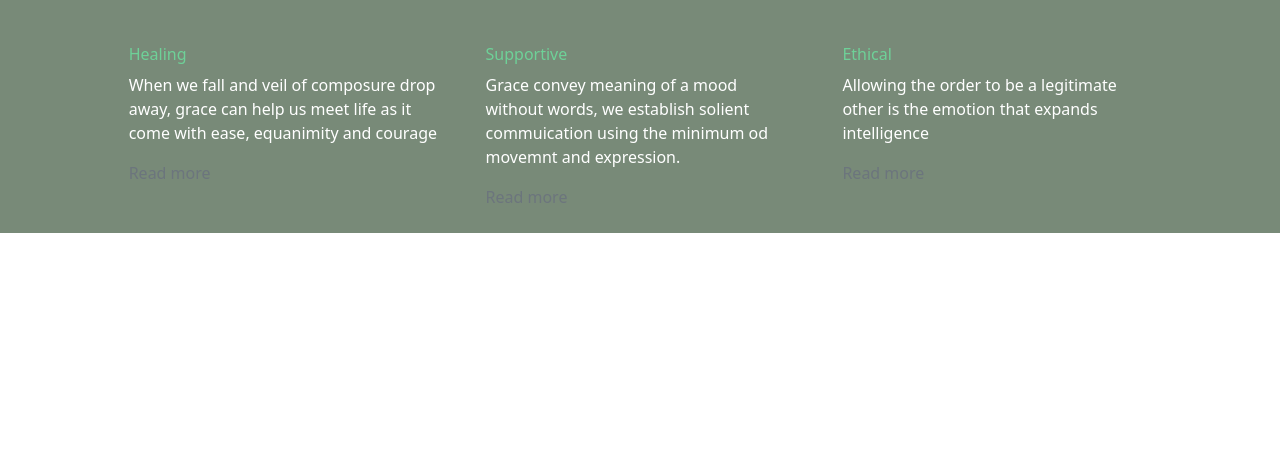
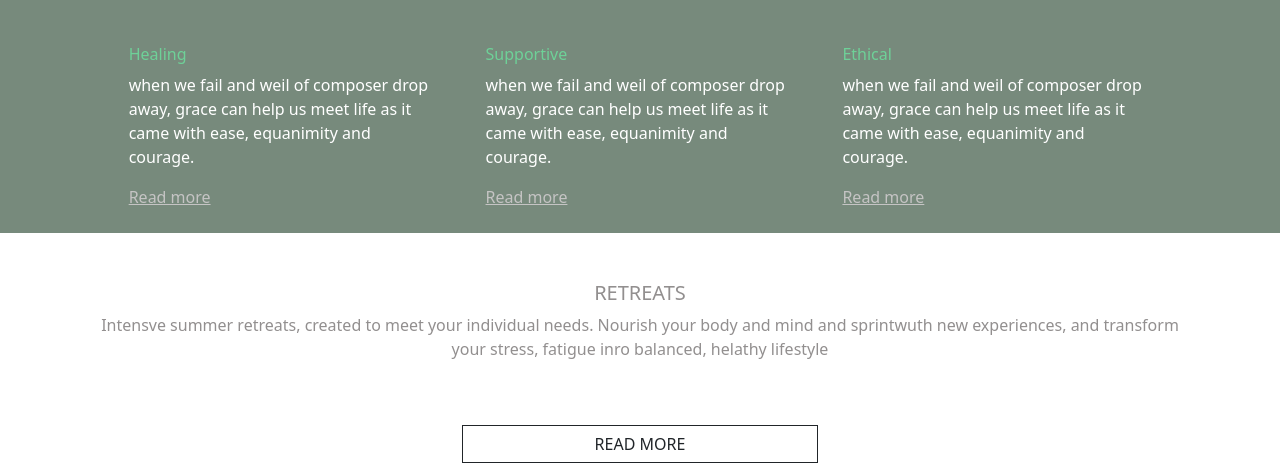
Before and after one commit to Fakhra99/Assignment03, a plain HTML site: page index.html in a window 1280 px wide. Shown: the part 779-1242 px from the top of the page. Before the commit the page ends 1012 px from the top, so only its background shows below. Drawn offline with nearby package versions, Linux system fonts and the light colour scheme.

Commit message:
Added section 5 and modified section 4

```diff
--- a/index.html
+++ b/index.html
@@ -117,7 +117,7 @@
       </div>
 
       <!-- section4 -->
-        <div class="container-fluid section4">
+    <div class="container-fluid" style="background-color: #778a7c">
       <div class="col-10 offset-1">
         <div class="row">
           <div class="logo1 col-lg-4 col-md-4 col-12 p-4">
@@ -127,9 +127,10 @@
               </div>
               <h6 class="cheading">Healing</h6>
               <p class="text-white">
-                When we fall and veil of composure drop away, grace can help us meet life as it come with ease, equanimity and courage
+                when we fail and weil of composer drop away, grace can help us
+                meet life as it came with ease, equanimity and courage.
               </p>
-              <a href="#" class="link-secondary link-underline-opacity-0">Read more</a>
+              <a href="#" class="link link-underline-opacity-0 mb-5" style="color: rgb(197, 196, 196);">Read more</a>
             </div>
           </div>
           <div class="logo2 col-lg-4 col-md-4 col-12 p-4">
@@ -139,9 +140,10 @@
               </div>
               <h6 class="cheading">Supportive</h6>
               <p class="text-white">
-                Grace convey meaning of a mood without words, we establish solient commuication using the minimum od movemnt and expression.
+                when we fail and weil of composer drop away, grace can help us
+                meet life as it came with ease, equanimity and courage.
               </p>
-              <a href="#" class="link-secondary link-underline-opacity-0">Read more</a>
+              <a href="#" class="link link-underline-opacity-0 mb-5" style="color: rgb(197, 196, 196);">Read more</a>
             </div>
           </div>
           <div class="logo3 col-lg-4 col-md-4 col-12 p-4">
@@ -151,9 +153,32 @@
               </div>
               <h6 class="cheading">Ethical</h6>
               <p class="text-white">
-              Allowing the order to be a legitimate other is the emotion that expands intelligence
+                when we fail and weil of composer drop away, grace can help us
+                meet life as it came with ease, equanimity and courage.
               </p>
-              <a href="#" class="link-secondary link-underline-opacity-0">Read more</a>
+              <a href="#" class="link link-underline-opacity-0 mb-5" style="color: rgb(197, 196, 196);">Read more</a>
+            </div>
+          </div>
+        </div>
+      </div>
+    </div>
+
+     <!-- section 5 -->
+    <div class="container">
+      <div class="row">
+        <div class="col-12 text-center mt-5" style="color: rgb(146, 143, 143);">
+          <h5>RETREATS</h5>
+          <p>
+            Intensve summer retreats, created to meet your individual needs.
+            Nourish your body and mind and sprintwuth new experiences, and
+            transform your stress, fatigue inro balanced, helathy lifestyle
+          </p>
+
+          <div class="row">
+            <div class="col-md-4 offset-md-4 d-grid gap-2 mt-lg-5">
+              <button class="btn btn-transparent border-dark mybtn">
+                READ MORE
+              </button>
             </div>
           </div>
         </div>
```
